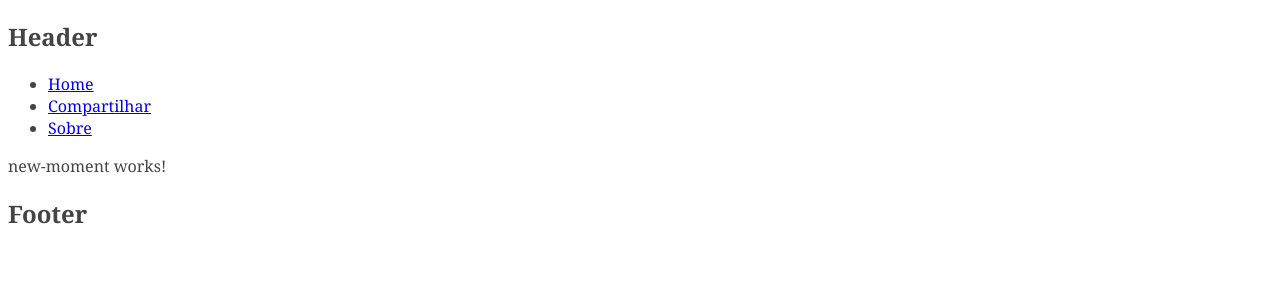
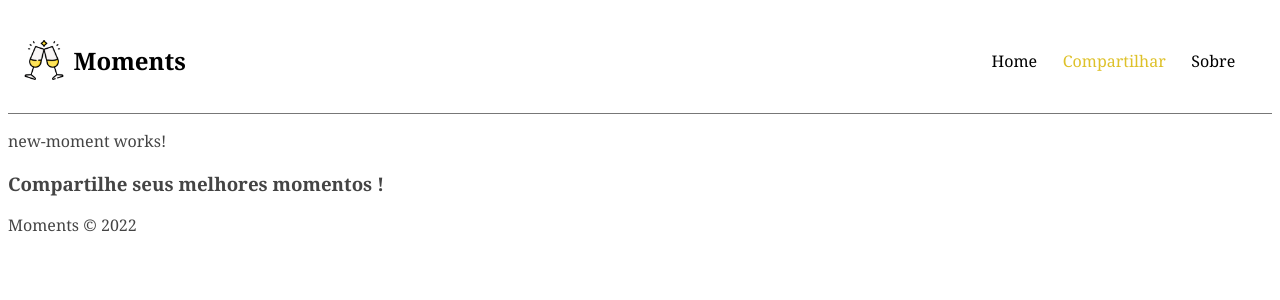
Before and after one commit to LoiolaBr17/Projeto-Moments, an Angular app in the folder moments/: page /moments/new in a window 1280 px wide. Shown: the top 300 px of the page. Built offline with nearby package versions, Linux system fonts and the light colour scheme.

Commit message:
adicionando css no componente header

```diff
--- a/moments/src/app/components/footer/footer.component.html
+++ b/moments/src/app/components/footer/footer.component.html
@@ -1 +1,4 @@
-<h2>Footer</h2>
+<footer>
+    <h3>Compartilhe seus melhores momentos !</h3>
+    <p><span>Moments</span> &copy; 2022 </p>
+</footer>
--- a/moments/src/app/components/header/header.component.css
+++ b/moments/src/app/components/header/header.component.css
@@ -0,0 +1,48 @@
+nav {
+    display: flex;
+    justify-content: space-between;
+    padding: 1em;
+    border-bottom: 1px solid #777;
+}
+
+nav a {
+    text-decoration: none;
+    color: #000;
+}
+
+.brand,
+.links {
+    display: flex;
+    justify-content: center;
+    align-items: center;
+}
+
+.brand img {
+    width: 40px;
+    margin-right: 0.6em;
+}
+
+.brand h2 {
+    transition: .4s;
+}
+
+.brand:hover > h2 {
+    color: #DEC129;
+}
+
+.links li {
+    margin-right: 1em;
+    list-style: none;
+}
+
+.links a {
+    padding: 0.1em 0.3em ;
+}
+
+#add a {
+    color: #DEC129;
+}
+
+#add a:hover {
+    background-color: #EFEFEF;
+}
--- a/moments/src/app/components/header/header.component.html
+++ b/moments/src/app/components/header/header.component.html
@@ -1,8 +1,11 @@
-<h2>Header</h2>
 <nav>
-    <ul>
+    <a class="brand" routerLink="/">
+        <img src="/assets/moments.png" alt="moments">
+        <h2>Moments</h2>
+    </a>
+    <ul class="links">
         <li><a routerLink="/">Home</a></li>
-        <li><a routerLink="/moments/new">Compartilhar</a></li>
+        <li id="add"><a routerLink="/moments/new">Compartilhar</a></li>
         <li><a routerLink="/about">Sobre</a></li>
     </ul>
 </nav>
--- a/moments/src/index.html
+++ b/moments/src/index.html
@@ -5,7 +5,7 @@
   <title>Moments</title>
   <base href="/">
   <meta name="viewport" content="width=device-width, initial-scale=1">
-  <link rel="icon" type="image/x-icon" href="favicon.ico">
+  <link rel="icon" type="image/x-icon" href="assets/favico.png">
 </head>
 <body>
   <app-root></app-root>
```
